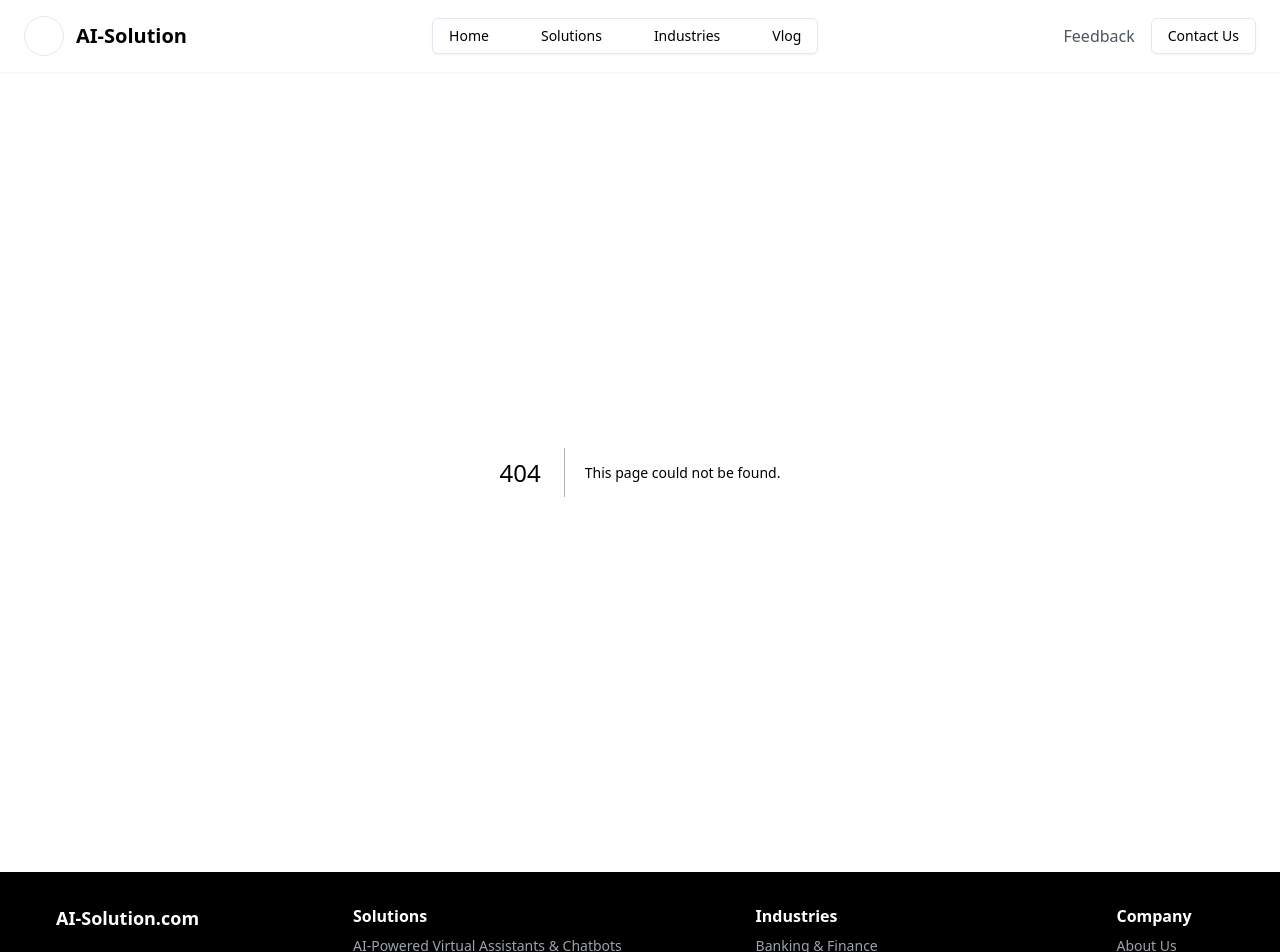
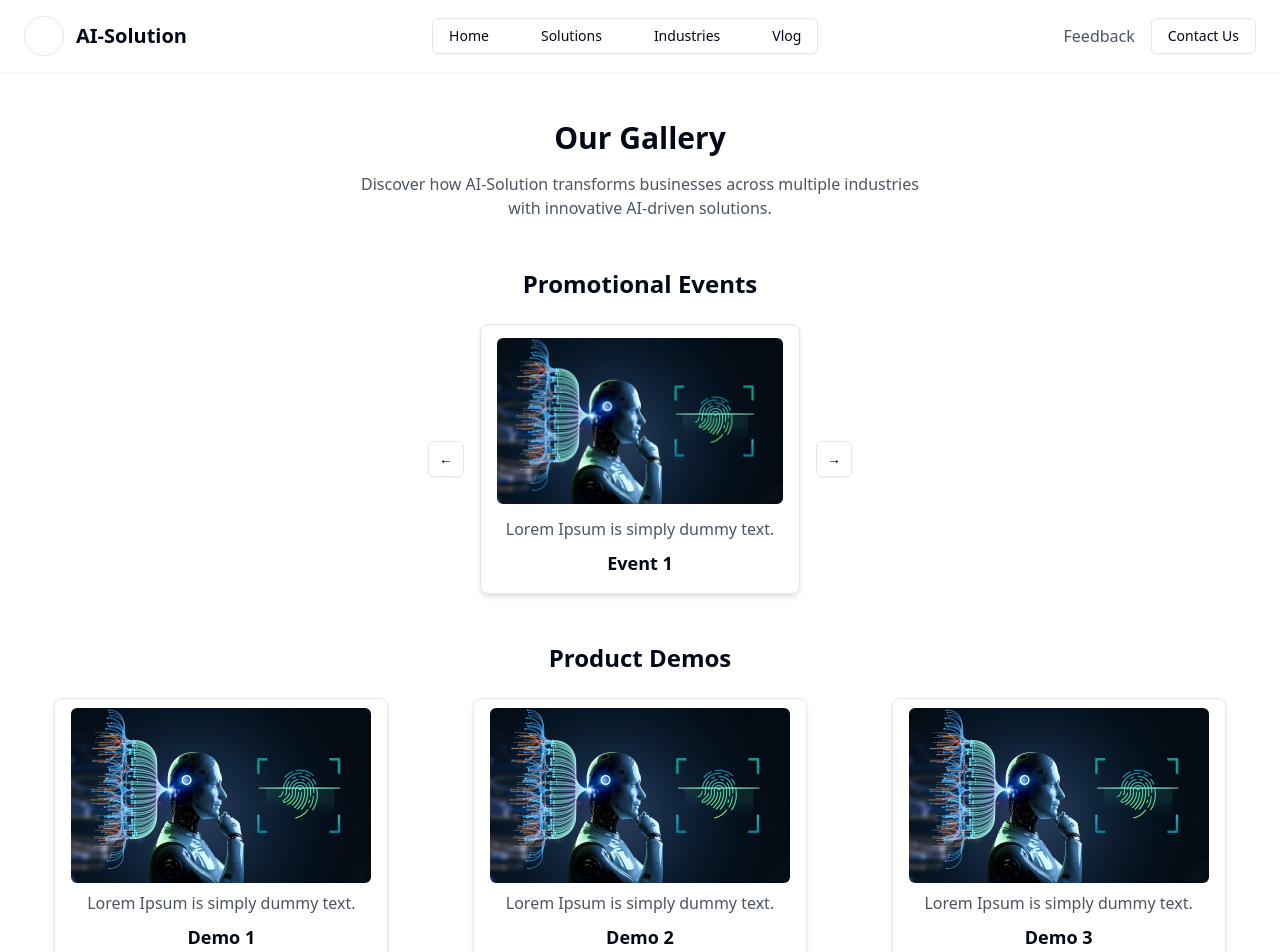
Before and after one commit to chanmyaephonehein/pdbycm, a Next.js app: page /gallery in a window 1280 px wide. Before the commit this address had no page. Shown: the top 952 px of the page. Built offline with nearby package versions, Linux system fonts and the light colour scheme.

Commit message:
gallery & feedbacks

```diff
--- a/package.json
+++ b/package.json
@@ -10,6 +10,7 @@
   },
   "dependencies": {
     "@radix-ui/react-accordion": "^1.2.3",
+    "@radix-ui/react-avatar": "^1.1.3",
     "@radix-ui/react-dialog": "^1.1.6",
     "@radix-ui/react-menubar": "^1.1.6",
     "@radix-ui/react-slot": "^1.1.2",
--- /dev/null
+++ b/src/components/ui/avatar.tsx
@@ -0,0 +1,48 @@
+import * as React from "react"
+import * as AvatarPrimitive from "@radix-ui/react-avatar"
+
+import { cn } from "@/lib/utils"
+
+const Avatar = React.forwardRef<
+  React.ElementRef<typeof AvatarPrimitive.Root>,
+  React.ComponentPropsWithoutRef<typeof AvatarPrimitive.Root>
+>(({ className, ...props }, ref) => (
+  <AvatarPrimitive.Root
+    ref={ref}
+    className={cn(
+      "relative flex h-10 w-10 shrink-0 overflow-hidden rounded-full",
+      className
+    )}
+    {...props}
+  />
+))
+Avatar.displayName = AvatarPrimitive.Root.displayName
+
+const AvatarImage = React.forwardRef<
+  React.ElementRef<typeof AvatarPrimitive.Image>,
+  React.ComponentPropsWithoutRef<typeof AvatarPrimitive.Image>
+>(({ className, ...props }, ref) => (
+  <AvatarPrimitive.Image
+    ref={ref}
+    className={cn("aspect-square h-full w-full", className)}
+    {...props}
+  />
+))
+AvatarImage.displayName = AvatarPrimitive.Image.displayName
+
+const AvatarFallback = React.forwardRef<
+  React.ElementRef<typeof AvatarPrimitive.Fallback>,
+  React.ComponentPropsWithoutRef<typeof AvatarPrimitive.Fallback>
+>(({ className, ...props }, ref) => (
+  <AvatarPrimitive.Fallback
+    ref={ref}
+    className={cn(
+      "flex h-full w-full items-center justify-center rounded-full bg-muted",
+      className
+    )}
+    {...props}
+  />
+))
+AvatarFallback.displayName = AvatarPrimitive.Fallback.displayName
+
+export { Avatar, AvatarImage, AvatarFallback }
--- /dev/null
+++ b/src/pages/feedbacks/index.tsx
@@ -0,0 +1,135 @@
+import { useState } from "react";
+import { Button } from "@/components/ui/button";
+import { Card, CardContent, CardHeader, CardTitle } from "@/components/ui/card";
+import { Avatar, AvatarFallback, AvatarImage } from "@/components/ui/avatar";
+
+const testimonials = [
+  {
+    id: 1,
+    name: "John Doe",
+    feedback:
+      "AI-Solution helped automate our processes, saving us hours of manual work.",
+    image: "/profile-placeholder.png",
+  },
+  {
+    id: 2,
+    name: "Jane Smith",
+    feedback:
+      "Their AI solutions enhanced our customer experience significantly!",
+    image: "/profile-placeholder.png",
+  },
+  {
+    id: 3,
+    name: "Alex Johnson",
+    feedback:
+      "We’ve seen a 30% efficiency increase thanks to AI-Solution’s technology.",
+    image: "/profile-placeholder.png",
+  },
+  {
+    id: 4,
+    name: "Sophia Lee",
+    feedback: "The best AI solution provider we’ve worked with!",
+    image: "/profile-placeholder.png",
+  },
+  {
+    id: 5,
+    name: "Michael Brown",
+    feedback: "Their AI automation reduced our workload significantly.",
+    image: "/profile-placeholder.png",
+  },
+  {
+    id: 6,
+    name: "Emily Davis",
+    feedback:
+      "We saw a massive boost in customer satisfaction after implementing their AI chatbot.",
+    image: "/profile-placeholder.png",
+  },
+];
+
+export default function Feedback() {
+  const [currentIndex, setCurrentIndex] = useState(0);
+
+  const prevFeedback = () => {
+    setCurrentIndex((prev) =>
+      prev === 0 ? testimonials.length - 1 : prev - 1
+    );
+  };
+
+  const nextFeedback = () => {
+    setCurrentIndex((prev) =>
+      prev === testimonials.length - 1 ? 0 : prev + 1
+    );
+  };
+
+  return (
+    <div className="container mx-auto px-6 py-12 text-center">
+      <h2 className="text-3xl font-bold mb-4">AI-SOLUTION</h2>
+      <h3 className="text-xl font-semibold text-gray-700 mb-8">
+        What Our Clients Say
+      </h3>
+
+      {/* Mobile View - Show 1 Testimonial at a Time */}
+      <div className="md:hidden flex flex-row items-center gap-4">
+        <Button variant="outline" size="icon" onClick={prevFeedback}>
+          ←
+        </Button>
+
+        <Card className="w-80 text-center">
+          <CardHeader>
+            <Avatar className="w-16 h-16 mx-auto">
+              <AvatarImage src={testimonials[currentIndex].image} />
+              <AvatarFallback>
+                {testimonials[currentIndex].name.charAt(0)}
+              </AvatarFallback>
+            </Avatar>
+          </CardHeader>
+          <CardContent>
+            <p className="text-gray-600">
+              {testimonials[currentIndex].feedback}
+            </p>
+            <CardTitle className="mt-4">
+              {testimonials[currentIndex].name}
+            </CardTitle>
+          </CardContent>
+        </Card>
+
+        <Button variant="outline" size="icon" onClick={nextFeedback}>
+          →
+        </Button>
+      </div>
+
+      {/* Desktop View - Show 3 Testimonials at a Time */}
+      <div className="hidden md:flex items-center justify-center gap-4">
+        <Button variant="outline" size="icon" onClick={prevFeedback}>
+          ←
+        </Button>
+
+        <div className="grid grid-cols-3 gap-6">
+          {testimonials
+            .concat(testimonials) // Creates a looping effect
+            .slice(currentIndex, currentIndex + 3)
+            .map((testimonial) => (
+              <Card key={testimonial.id} className="text-center">
+                <CardHeader>
+                  <Avatar className="w-16 h-16 mx-auto">
+                    <AvatarImage src={testimonial.image} />
+                    <AvatarFallback>
+                      {testimonial.name.charAt(0)}
+                    </AvatarFallback>
+                  </Avatar>
+                </CardHeader>
+                <CardContent>
+                  <p className="text-gray-600">{testimonial.feedback}</p>
+                  <CardTitle className="mt-4">{testimonial.name}</CardTitle>
+                </CardContent>
+              </Card>
+            ))}
+        </div>
+
+        <Button variant="outline" size="icon" onClick={nextFeedback}>
+          →
+        </Button>
+      </div>
+    </div>
+  );
+}
--- /dev/null
+++ b/src/pages/gallery/index.tsx
@@ -0,0 +1,138 @@
+import Image from "next/image";
+import { Button } from "@/components/ui/button";
+import { useState } from "react";
+
+const promotionalEvents = [
+  {
+    id: 1,
+    name: "Event 1",
+    description: "Lorem Ipsum is simply dummy text.",
+    image: "/sample.jpg",
+  },
+  {
+    id: 2,
+    name: "Event 2",
+    description: "Lorem Ipsum is simply dummy text.",
+    image: "/sample.jpg",
+  },
+  {
+    id: 3,
+    name: "Event 3",
+    description: "Lorem Ipsum is simply dummy text.",
+    image: "/sample.jpg",
+  },
+];
+
+const productDemos = [
+  {
+    id: 4,
+    name: "Demo 1",
+    description: "Lorem Ipsum is simply dummy text.",
+    image: "/sample.jpg",
+  },
+  {
+    id: 5,
+    name: "Demo 2",
+    description: "Lorem Ipsum is simply dummy text.",
+    image: "/sample.jpg",
+  },
+  {
+    id: 6,
+    name: "Demo 3",
+    description: "Lorem Ipsum is simply dummy text.",
+    image: "/sample.jpg",
+  },
+];
+
+export default function Gallery() {
+  const [currentEventIndex, setCurrentEventIndex] = useState(0);
+
+  const prevEvent = () => {
+    setCurrentEventIndex((prev) =>
+      prev === 0 ? promotionalEvents.length - 1 : prev - 1
+    );
+  };
+
+  const nextEvent = () => {
+    setCurrentEventIndex((prev) =>
+      prev === promotionalEvents.length - 1 ? 0 : prev + 1
+    );
+  };
+
+  return (
+    <div className="container mx-auto px-6 py-12 text-center">
+      {/* Header */}
+      <h2 className="text-3xl font-semibold mb-4">Our Gallery</h2>
+      <p className="text-gray-600 max-w-xl mx-auto mb-12">
+        Discover how AI-Solution transforms businesses across multiple
+        industries with innovative AI-driven solutions.
+      </p>
+
+      {/* Promotional Events - Carousel */}
+      <h3 className="text-2xl font-semibold mb-6">Promotional Events</h3>
+      <div className="flex items-center justify-center gap-4">
+        {/* Left Arrow */}
+        <Button
+          variant="outline"
+          size="icon"
+          className="md:block"
+          onClick={prevEvent}
+        >
+          ←
+        </Button>
+
+        {/* Display Current Event */}
+        <div className="border rounded-lg p-4 shadow-md w-80">
+          <div className="w-full h-40 bg-gray-300 flex items-center justify-center mb-4">
+            <Image
+              src={promotionalEvents[currentEventIndex].image}
+              alt={promotionalEvents[currentEventIndex].name}
+              width={300}
+              height={200}
+              className="object-cover rounded-md"
+            />
+          </div>
+          <p className="text-gray-600">
+            {promotionalEvents[currentEventIndex].description}
+          </p>
+          <h4 className="text-lg font-semibold mt-2">
+            {promotionalEvents[currentEventIndex].name}
+          </h4>
+        </div>
+
+        {/* Right Arrow */}
+        <Button
+          variant="outline"
+          size="icon"
+          className=" md:block"
+          onClick={nextEvent}
+        >
+          →
+        </Button>
+      </div>
+
+      {/* Product Demos - Grid */}
+      <h3 className="text-2xl font-semibold mt-12 mb-6">Product Demos</h3>
+      <div className="flex flex-wrap justify-center md:grid md:grid-cols-3 gap-6">
+        {productDemos.map((product) => (
+          <div
+            key={product.id}
+            className="border rounded-lg p-4 shadow-md text-center w-fit mx-auto"
+          >
+            <div className="w-full h-40 flex items-center justify-center mb-4">
+              <Image
+                src={product.image}
+                alt={product.name}
+                width={300}
+                height={200}
+                className="object-cover rounded-md"
+              />
+            </div>
+            <p className="text-gray-600">{product.description}</p>
+            <h4 className="text-lg font-semibold mt-2">{product.name}</h4>
+          </div>
+        ))}
+      </div>
+    </div>
+  );
+}
```
Also changed, not shown: 1 other file (tests, documents, lock files or other folders).
